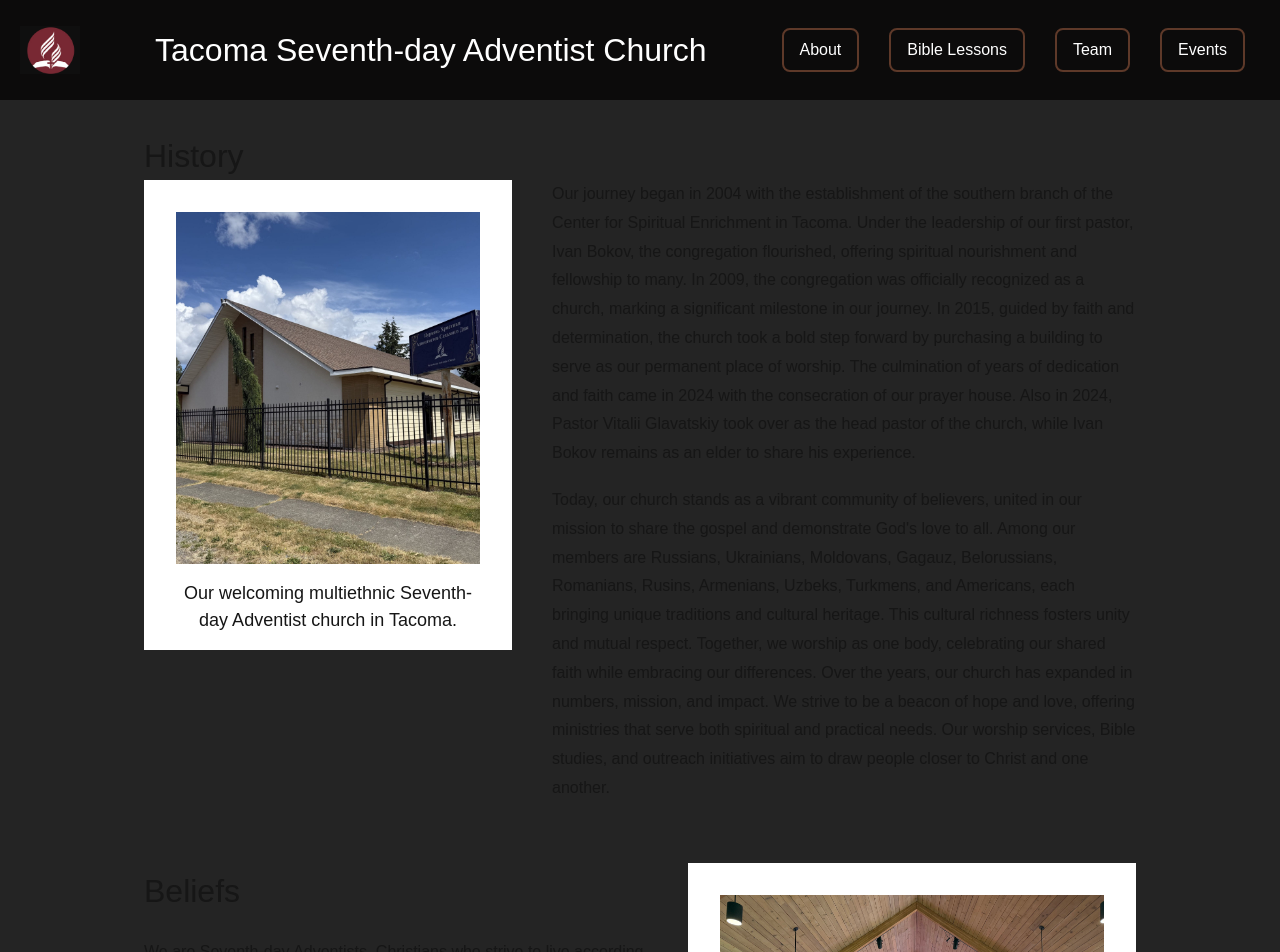
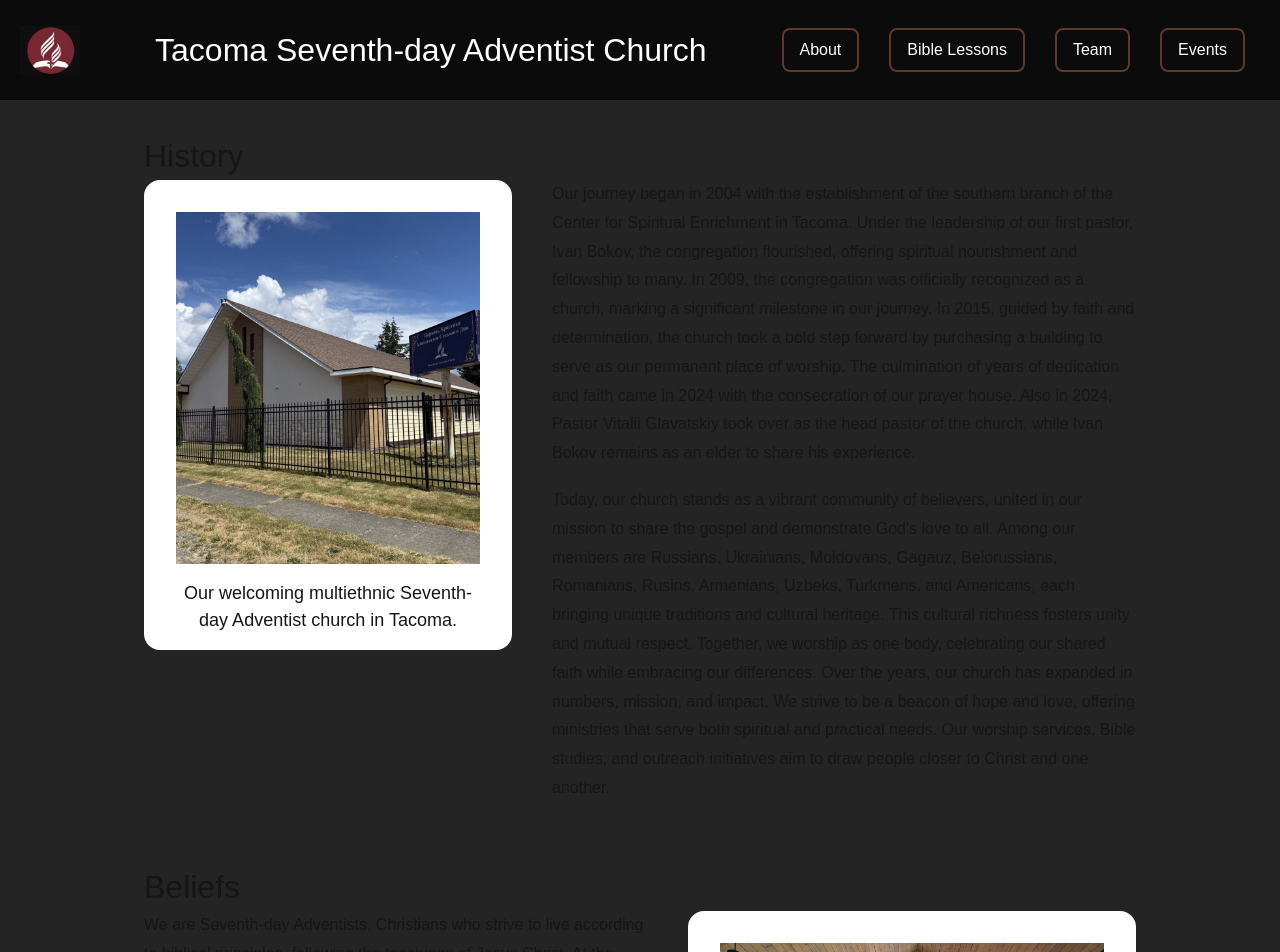
Before and after one commit to glavavlada/TacomaASDWebsite, a Next.js app in the folder my-church-site/: page / in a window 1280 px wide. Shown: the top 952 px of the page. Built offline with nearby package versions, Linux system fonts and the light colour scheme; no server answers.

Commit message:
made section header appear on its own line and rounded image wrapper corners

```diff
--- a/my-church-site/src/app/page.tsx
+++ b/my-church-site/src/app/page.tsx
@@ -14,7 +14,6 @@ export default function About() {
       {/* History Section */}
       <h1>History</h1>
       <section className="infoSection">
-
         <section className="imgWrapper">
           <Image
             src={churchImgOut}
@@ -47,10 +46,9 @@ export default function About() {
       </section>
 
       {/*Beliefs Section*/}
-      {/* the idea is that this text and the one above and potentially fiture one use same styling */}
+      <h1>Beliefs</h1>
       <section className="infoSection">
         <div className="textContent">
-          <h1>Beliefs</h1>
           <p>
             We are Seventh-day Adventists, Christians who strive to live according to biblical principles, following the teachings of Jesus Christ.
             At the center of our faith is God&apos;s love, revealed through Christ, who died for our sins and rose again to give us the hope of eternal life. We believe that the Bible is the Word of God, the only true source of truth, and a guide for our lives.
@@ -64,7 +62,6 @@ export default function About() {
             We engage in educational, medical, and charitable projects, striving to benefit society and inspire those around us. We are a large spiritual family, united by faith, hope, and the desire to serve God and people.
             Our doors are always open to those searching for truth, meaning, and connection. If you are looking for a place where you can grow spiritually, find purpose, and receive support, we would be happy to welcome you among us!
           </p>
-
         </div>
 
         <section className="imgWrapper">
--- a/my-church-site/src/styles/about.css
+++ b/my-church-site/src/styles/about.css
@@ -4,6 +4,7 @@
   text-align: center;
   padding: 1rem 2rem;
   background: var(--background);
+  border-radius: 1rem;
 }
 
 .imgWrapper h1 {
```
